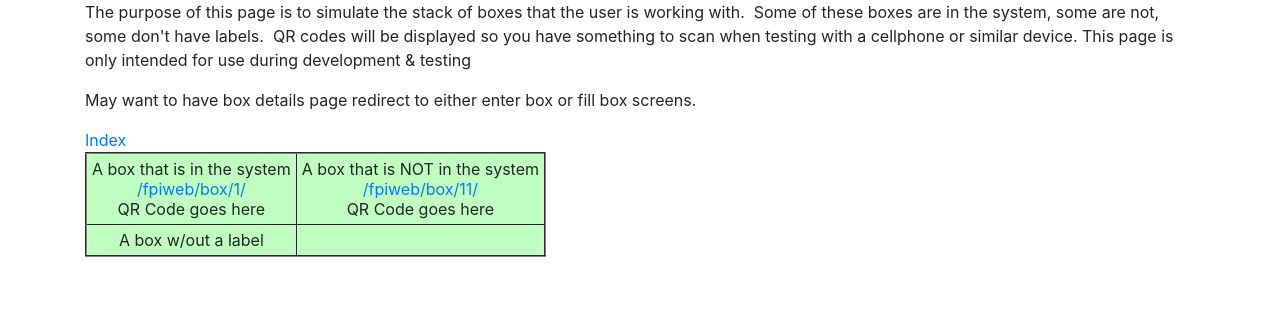
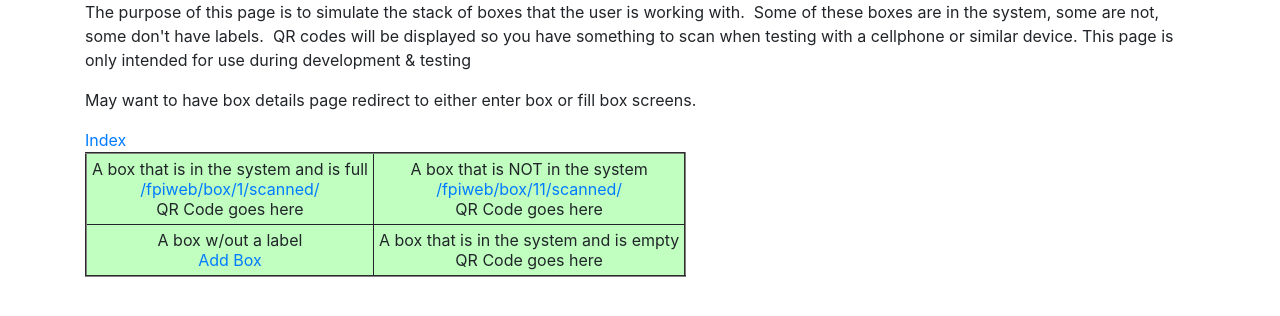
Before and after one commit to w-a-r-m-inventory-system/Food-Pantry-Inventory, a Django app: page /fpiweb/test_scan/ in a window 1280 px wide. Shown: the top 316 px of the page. Run offline with Django 3.2, Linux system fonts and the light colour scheme; a user stored in the database is signed in; tables that the repository leaves empty hold one stand-in row (values such as "Sample post"); parts of the project's set-up code (start-up, migrations or seed data) failed here and were passed over; some libraries are stand-ins or nearby versions.

Commit message:
scan QR code

```diff
--- a/fpiweb/admin.py
+++ b/fpiweb/admin.py
@@ -27,6 +27,7 @@ class BoxAdmin(admin.ModelAdmin):
         'loc_row',
         'loc_bin',
         'loc_tier',
+        'quantity',
         'product',
     )
     list_filter = ('box_type', )
--- a/fpiweb/models.py
+++ b/fpiweb/models.py
@@ -418,7 +418,7 @@ class Activity(models.Model):
                          'was filled.'
     quantity = models.IntegerField(
         'Quantity in Box',
-        null=True,
+        default=0,
         help_text=quantity_help_text,
     )
     """ Approximate number of items in the box when it was filled. """
--- a/fpiweb/templates/fpiweb/test_scan.html
+++ b/fpiweb/templates/fpiweb/test_scan.html
@@ -21,27 +21,34 @@ screens.</p>
 <table border="2">
     <tr>
         <td>
-            <div>A box that is in the system</div>
+            <div>A box that is in the system and is full</div>
             <div>
-                <a href="{% url 'fpiweb:box_details' extant_box_pk %}">
-                    {% url 'fpiweb:box_details' extant_box_pk %}
-                </a>
+                <a href="{{ full_box_url }}">{{ full_box_url }}</a>
             </div>
             <div>QR Code goes here</div>
         </td>
         <td>
             <div>A box that is NOT in the system</div>
             <div>
-                <a href="{% url 'fpiweb:box_details' nonexistent_box_pk %}">
-                    {% url 'fpiweb:box_details' nonexistent_box_pk %}
-                </a>
+                <a href="{{ nonexistent_box_url }}">{{ nonexistent_box_url }}</a>
             </div>
             <div>QR Code goes here</div>
         </td>
     </tr>
-    <tr>
-        <td>A box w/out a label</td>
-        <td></td>
+    <td>
+        <div>
+            <div>A box w/out a label</div>
+            <div>
+                <a href="{% url 'fpiweb:box_add' %}">Add Box</a>
+            </div>
+        </td>
+        <td>
+            <div>A box that is in the system and is empty</div>
+            <div>
+                <a href="{{ empty_box_url }}">{{ empty_box_url }}</a>
+            </div>
+            <div>QR Code goes here</div>
+        </td>
     </tr>
 </table>
 
--- a/fpiweb/urls.py
+++ b/fpiweb/urls.py
@@ -6,7 +6,12 @@ from django.urls import path
 from django.views.generic import TemplateView
 
 
-from fpiweb.views import IndexView, LoginView, AboutView, ConstraintsListView, \
+from fpiweb.views import \
+    AboutView, \
+    BoxEditView, \
+    BoxEmptyMoveView, \
+    BoxScannedView, \
+    IndexView, LoginView, ConstraintsListView, \
     ConstraintCreateView, ConstraintUpdateView, ConstraintDeleteView, \
     LogoutView, BoxAddView, BoxDetailsView, \
     TestScanView
@@ -63,7 +68,13 @@ urlpatterns = [
     # e.g.  /fpiweb/box/add/ = add a box to inventory
     path('box/add/', BoxAddView.as_view(), name='box_add'),
 
+    path('box/<int:pk>/edit/', BoxEditView.as_view(), name='box_edit'),
+
     path('box/<int:pk>/', BoxDetailsView.as_view(), name='box_details'),
+
+    path('box/<int:pk>/scanned/', BoxScannedView.as_view(), name='box_scanned'),
+
+    path('box/<int:pk>/empty_move', BoxEmptyMoveView.as_view(), name='box_empty_move'),
 
     path('test_scan/', TestScanView.as_view(), name='test_scan'),
 ]
--- a/fpiweb/views.py
+++ b/fpiweb/views.py
@@ -2,19 +2,18 @@
 views.py - establish the views (pages) for the F. P. I. web application.
 """
 from logging import getLogger
-from random import choice
 
-from django.shortcuts import render
+from django.shortcuts import redirect, render
 from django.contrib.auth import authenticate, login, logout
 from django.contrib.auth.mixins import LoginRequiredMixin
 from django.db.models import Max
-from django.http import HttpResponse
 from django.urls import reverse, reverse_lazy
+from django.views import View
 from django.views.generic import TemplateView, ListView, DetailView, \
     CreateView, UpdateView, DeleteView, FormView
 
 
-from fpiweb.forms import BoxForm, LoginForm, ConstraintsForm, LogoutForm
+from fpiweb.forms import BoxForm, LoginForm, ConstraintsForm
 from fpiweb.models import Box, Constraints
 
 __author__ = '(Multiple)'
@@ -24,11 +23,29 @@ __creation_date__ = "04/01/2019"
 
 logger = getLogger('fpiweb')
 
+
 class IndexView(TemplateView):
     """
     Default web page (/index)
     """
     template_name = 'fpiweb/index.html'
+
+
+def error_page(
+        request,
+        message=None,
+        message_list=tuple(),
+        status=400):
+
+    return render(
+        request,
+        'fpiweb/error.html',
+        {
+            'message': message,
+            'message_list': message_list,
+        },
+        status=status
+    )
 
 
 class AboutView(TemplateView):
@@ -197,6 +214,14 @@ class BoxAddView(LoginRequiredMixin, CreateView):
     success_url = reverse_lazy('fpiweb:box_add')
 
 
+class BoxEditView(LoginRequiredMixin, UpdateView):
+    model = Box
+    template_name = 'fpiweb/box_edit.html'
+    context_object_name = 'box'
+    form_class = BoxForm
+    success_url = reverse_lazy('fpiweb:index')
+
+
 class BoxDetailsView(LoginRequiredMixin, DetailView):
 
     model = Box
@@ -209,20 +234,61 @@ class BoxDetailsView(LoginRequiredMixin, DetailView):
         return context
 
 
+class BoxEmptyMoveView(LoginRequiredMixin, TemplateView):
+    template_name = 'fpiweb/box_empty_move.html'
+
+    def get_context_data(self, **kwargs):
+        return {}
+
+
+class BoxScannedView(LoginRequiredMixin, View):
+
+    def get(self, request, **kwargs):
+        pk = kwargs.get('pk')
+        if pk is None:
+            return error_page(request, "missing kwargs['pk']")
+
+        try:
+            box = Box.objects.get(pk=pk)
+        except Box.DoesNotExist:
+            return redirect('fpiweb:box_add')
+
+        if box.quantity == 0:
+            return redirect('fpiweb:box_edit', pk=pk)
+
+        return redirect('fpiweb:box_empty_move', pk=pk)
+
+
 class TestScanView(LoginRequiredMixin, TemplateView):
 
     template_name = 'fpiweb/test_scan.html'
 
+    @staticmethod
+    def get_box_scanned_url(box_pk):
+        return reverse('fpiweb:box_scanned', args=(box_pk,))
+
+    @staticmethod
+    def get_box_url_by_filters(**filters):
+        box_pk = Box.objects \
+            .filter(**filters) \
+            .values_list('pk', flat=True) \
+            .first()
+        if box_pk is None:
+            return ""
+        return TestScanView.get_box_scanned_url(box_pk)
+
     def get_context_data(self, **kwargs):
 
-        box_pks = Box.objects.values_list('pk', flat=True)[:100]
+        full_box_url = self.get_box_url_by_filters(quantity__gt=0)
+        empty_box_url = self.get_box_url_by_filters(quantity=0)
 
-        max_pk = Box.objects.aggregate(max_pk=Max('pk'))
-        nonexistent_box_pk = max_pk['max_pk'] + 10
+        max_pk = Box.objects.aggregate(max_pk=Max('pk'))['max_pk']
+        nonexistent_box_url = self.get_box_scanned_url(max_pk + 10)
 
         return {
-            'extant_box_pk': choice(box_pks),
-            'nonexistent_box_pk': nonexistent_box_pk,
+            'full_box_url': full_box_url,
+            'empty_box_url': empty_box_url,
+            'nonexistent_box_url': nonexistent_box_url,
         }
 
 
```
Also changed, not shown: fpiweb/templates/fpiweb/box_empty_move.html (added, +11 -0 lines), fpiweb/templates/fpiweb/error.html (added, +17 -0 lines), fpiweb/migrations/0014_auto_20190523_2043.py (added), 1 other file.
